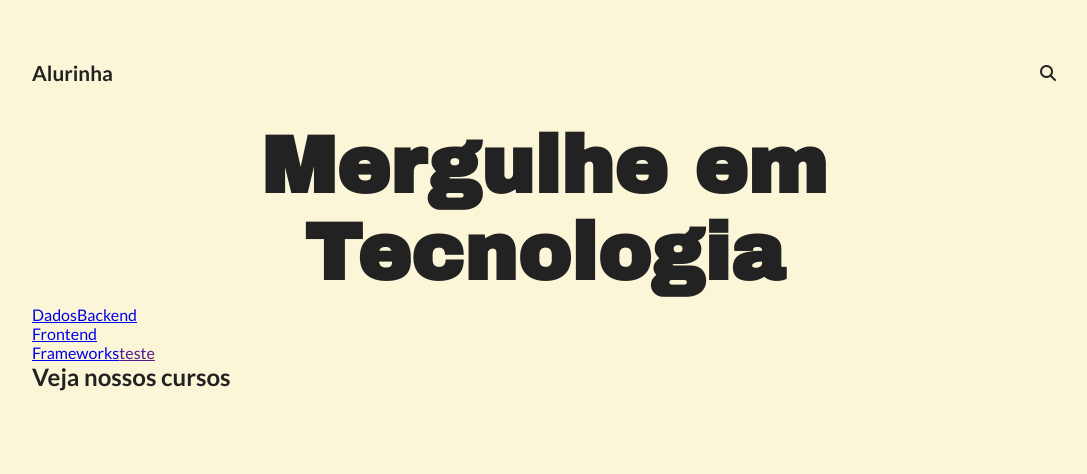
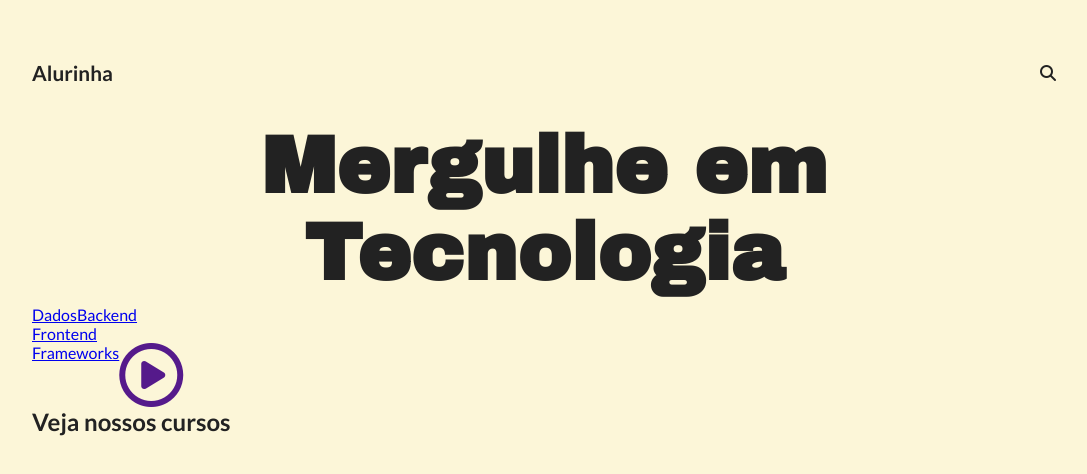
Before and after one commit to igords-goncalves/alurinha, a plain HTML site: page index.html in a window 1280 px wide. Shown: the whole page, without its empty margins (96-1183 px from the left). Drawn offline with Linux system fonts and the light colour scheme.

Commit message:
feat: insert icon button play

```diff
--- a/index.html
+++ b/index.html
@@ -51,7 +51,9 @@
                             >Frameworks</a
                         >
                         <a href="" class="c-menu__btn btn--play"
-                            >teste<i class="c-menu__icon"></i
+                            ><i
+                                class="c-menu__icon fa-regular fa-circle-play fa-4x"
+                            ></i
                         ></a>
                     </div>
                 </nav>
```
